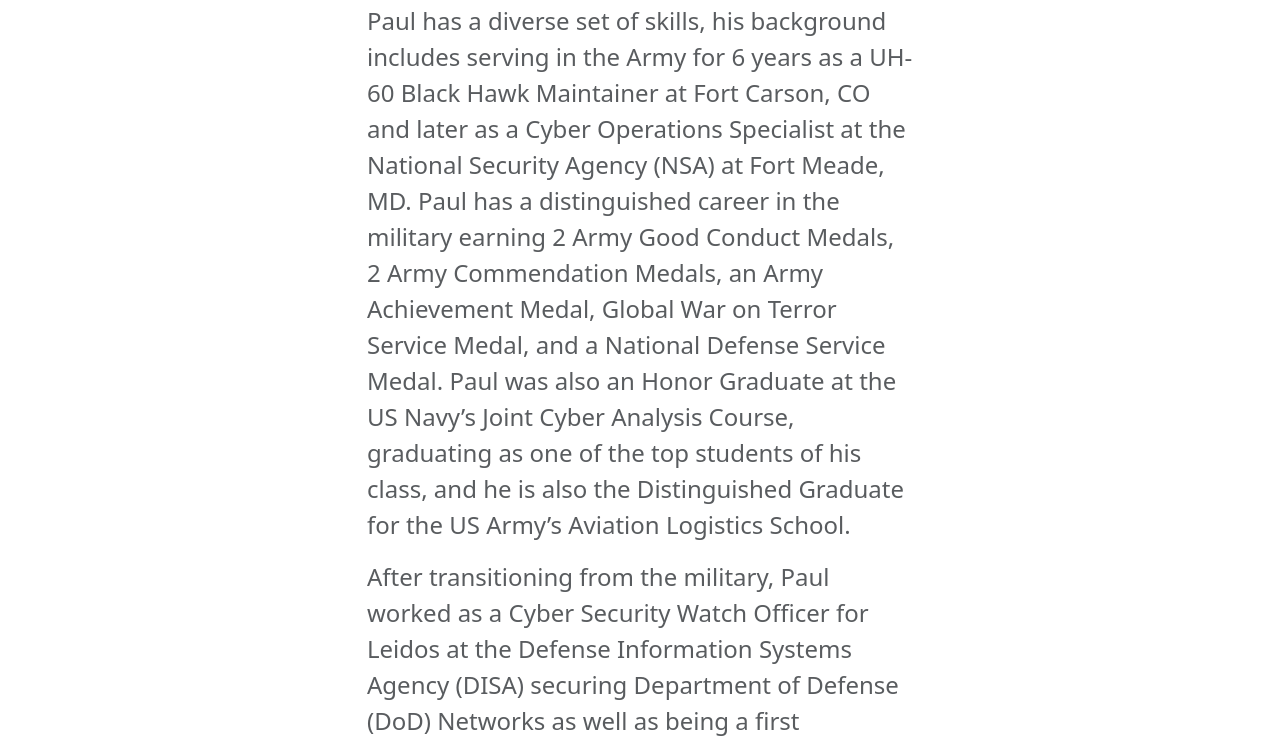
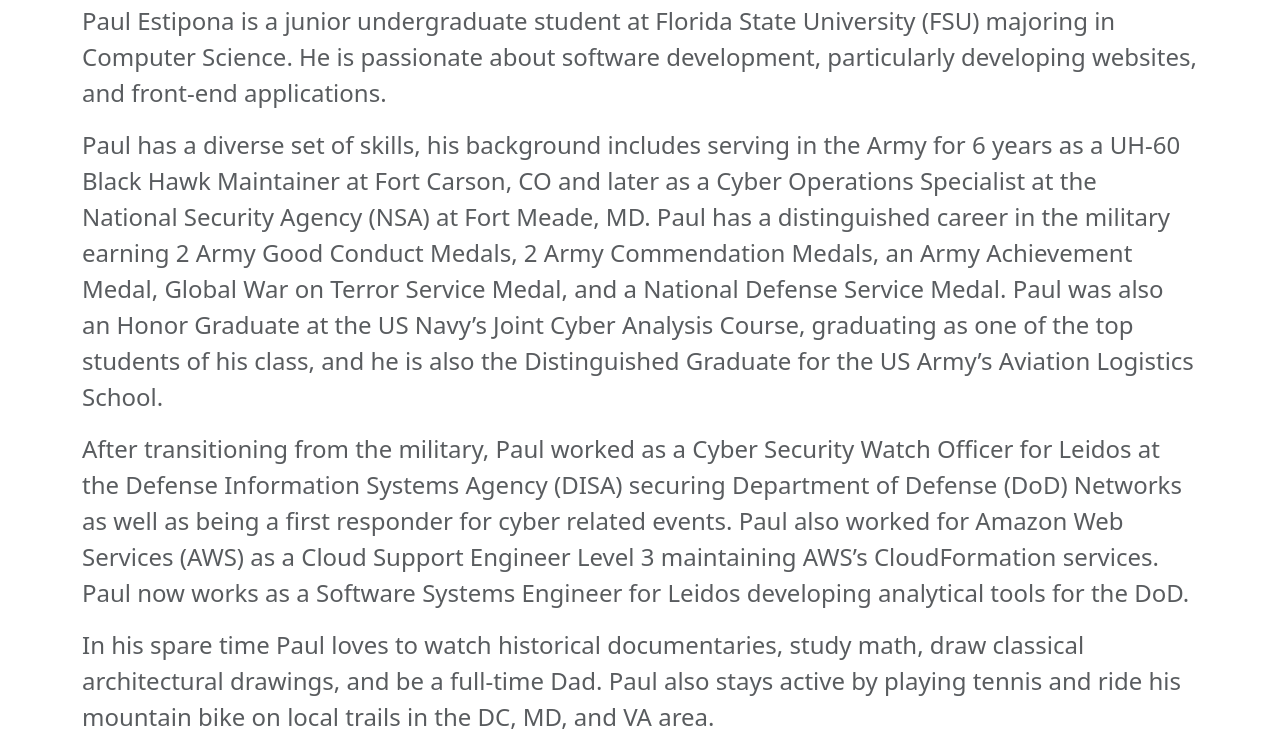
Before and after one commit to pestipona/pestipona.github.io, a plain HTML site: page biography.html in a window 1280 px wide. Shown: the part 205-951 px from the top of the page. Drawn offline with nearby package versions, Linux system fonts and the light colour scheme.

Commit message:
Edited Bootstrap Template on Personal Page

```diff
--- a/biography.html
+++ b/biography.html
@@ -67,9 +67,10 @@
         <div class="row py-lg-5">
             <div class="col-lg-6 col-md-8 mx-auto">
                 <h1 class="fw-light">Personal Biography</h1>
+                <p class="lead text-muted">Paul Estipona is a junior undergraduate student at Florida State University (FSU) majoring in Computer Science. He is passionate about software development, particularly developing websites, and front-end applications.</p>
                 <p class="lead text-muted">Paul has a diverse set of skills, his background includes serving in the Army for 6 years as a UH-60 Black Hawk Maintainer at Fort Carson, CO and later as a Cyber Operations Specialist at the National Security Agency (NSA) at Fort Meade, MD. Paul has a distinguished career in the military earning 2 Army Good Conduct Medals, 2 Army Commendation Medals, an Army Achievement Medal, Global War on Terror Service Medal, and a National Defense Service Medal. Paul was also an Honor Graduate at the US Navy’s Joint Cyber Analysis Course, graduating as one of the top students of his class, and he is also the Distinguished Graduate for the US Army’s Aviation Logistics School.</p>
-                <p class="lead text-muted">After transitioning from the military, Paul worked as a Cyber Security Watch Officer for Leidos at the Defense Information Systems Agency (DISA) securing Department of Defense (DoD) Networks as well as being a first responder for cyber related events. Paul also worked for Amazon Web Services as a Cloud Support Engineer Level 3 maintaining AWS’s CloudFormation services. Paul now works as a Software Systems Engineer for Leidos developing analytical tools for the DoD.</p>
-                <p class="lead text-muted">In his spare time Paul loves to watch historical documentaries, study math, draw classical architectural drawings, and be a full-time dad. Paul also stays active by playing tennis and roll on the mats when he has time at his local Jiu-Jitsu school in Columbia, MD.</p>
+                <p class="lead text-muted">After transitioning from the military, Paul worked as a Cyber Security Watch Officer for Leidos at the Defense Information Systems Agency (DISA) securing Department of Defense (DoD) Networks as well as being a first responder for cyber related events. Paul also worked for Amazon Web Services (AWS) as a Cloud Support Engineer Level 3 maintaining AWS’s CloudFormation services. Paul now works as a Software Systems Engineer for Leidos developing analytical tools for the DoD.</p>
+                <p class="lead text-muted">In his spare time Paul loves to watch historical documentaries, study math, draw classical architectural drawings, and be a full-time Dad. Paul also stays active by playing tennis and ride his mountain bike on local trails in the DC, MD, and VA area.</p>
                 <p>
                     <a href="#" class="btn btn-primary my-2">Main call to action</a>
                     <a href="#" class="btn btn-secondary my-2">Secondary action</a>
--- a/styles_biography.css
+++ b/styles_biography.css
@@ -52,3 +52,6 @@
     text-align: left;
     font-size: 1.5em;
 }
+.col-lg-6.col-md-8.mx-auto {
+    width: auto;
+}
```
